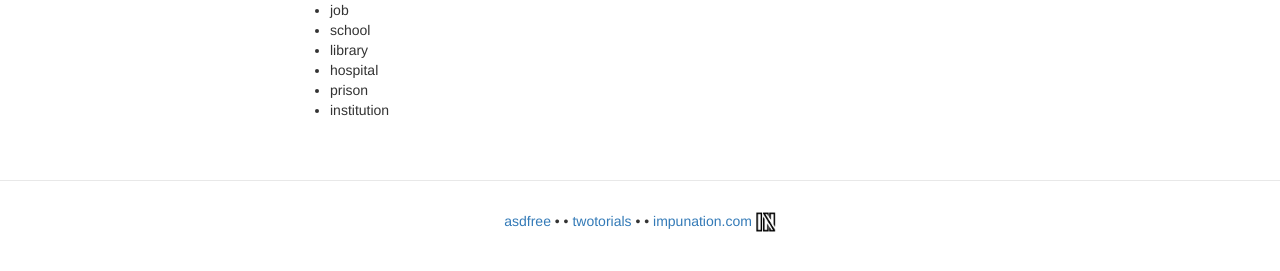
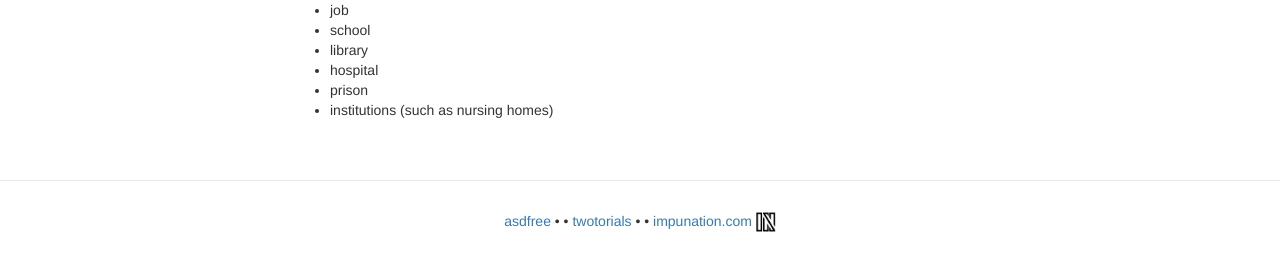
Before and after one commit to impunation/impunation.github.io, a Jekyll site: the page built from _posts/2016-02-14-relational_db_structure.md, in a window 1280 px wide. Shown: the part 441-712 px from the top of the page. Built offline with Jekyll 4.4.1, drawn with Linux system fonts in a browser that asks for light colours.

Commit message:
Update 2016-02-14-relational_db_structure.md

```diff
--- a/_posts/2016-02-14-relational_db_structure.md
+++ b/_posts/2016-02-14-relational_db_structure.md
@@ -21,4 +21,4 @@ tables with one record per..
 * library
 * hospital
 * prison
-* institution
+* institutions (such as nursing homes)
```
